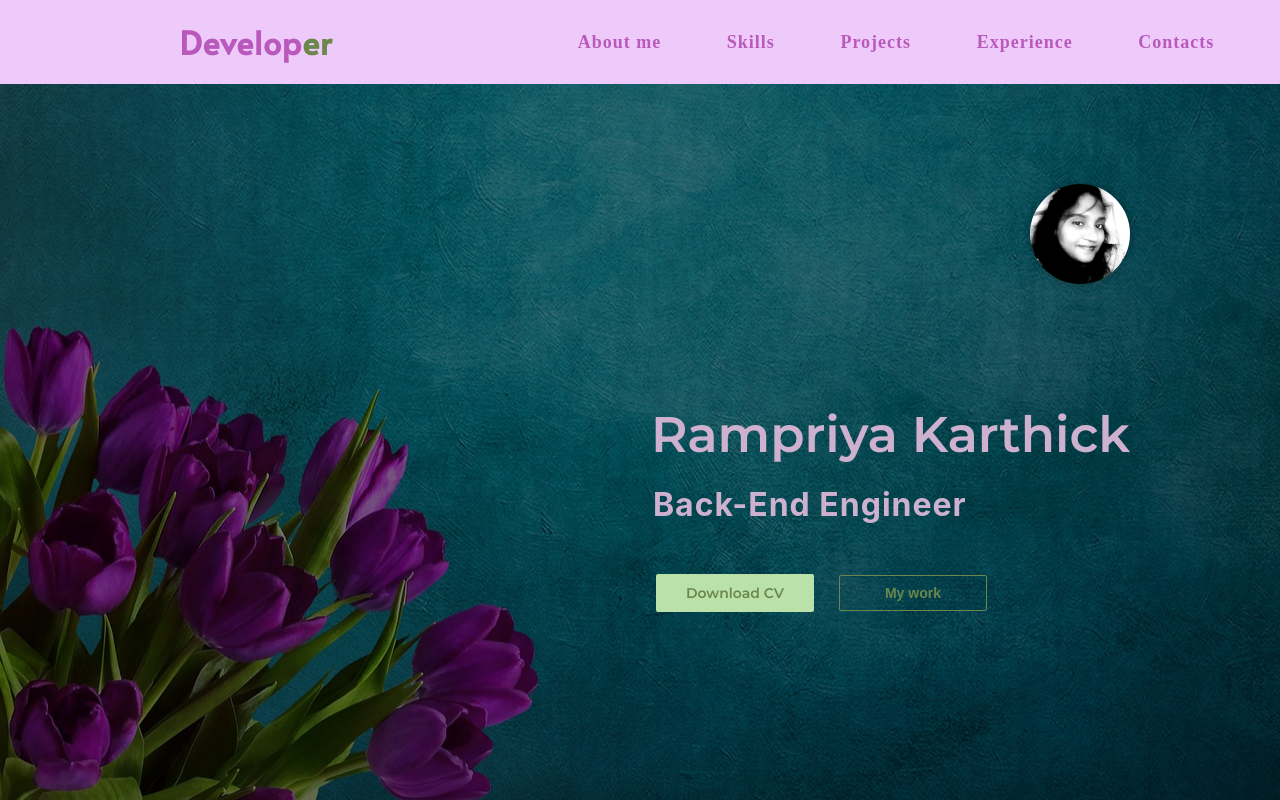
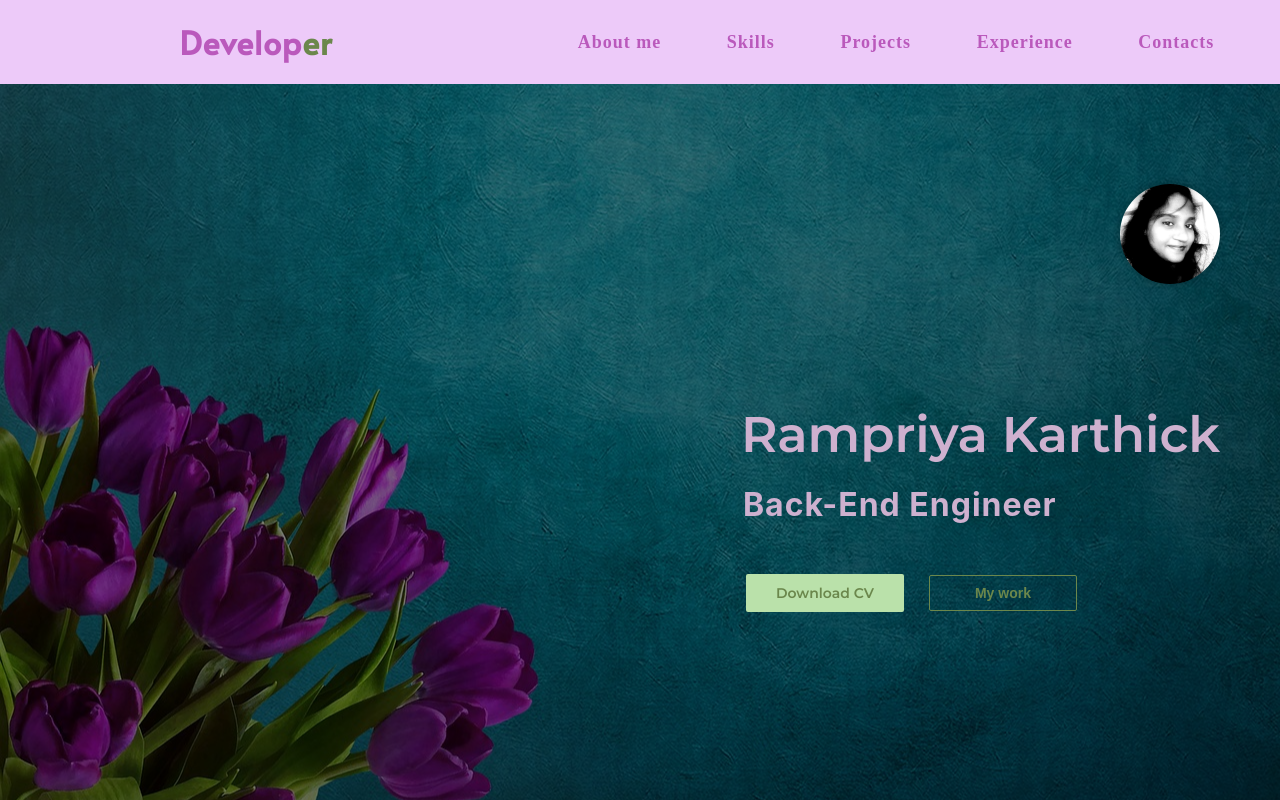
Before and after one commit to RampriyaKarthick/pf, a React (Create React App) app: page / in a window 1280 px wide. Shown: the top 800 px of the page. Built offline with nearby package versions, Linux system fonts and the light colour scheme.

Commit message:
final touch

```diff
--- a/src/components/TopContent/TopContent.css
+++ b/src/components/TopContent/TopContent.css
@@ -7,7 +7,7 @@
 .topContent__container {
   position: absolute;
   top: 300px;
-  right: 150px;
+  right: 60px;
 }
 
 .topContent__container > p {
--- a/src/components/TopContent/TopContent.jsx
+++ b/src/components/TopContent/TopContent.jsx
@@ -20,7 +20,7 @@ function TopContent() {
   useEffect(() => {
     const interval = setInterval(() => {
       setCurrentRoleIndex((prevIndex) => (prevIndex + 1) % roles.length);
-    }, 2000); // Change role every 3 seconds
+    }, 2000);
 
     return () => clearInterval(interval);
   }, []);
```
